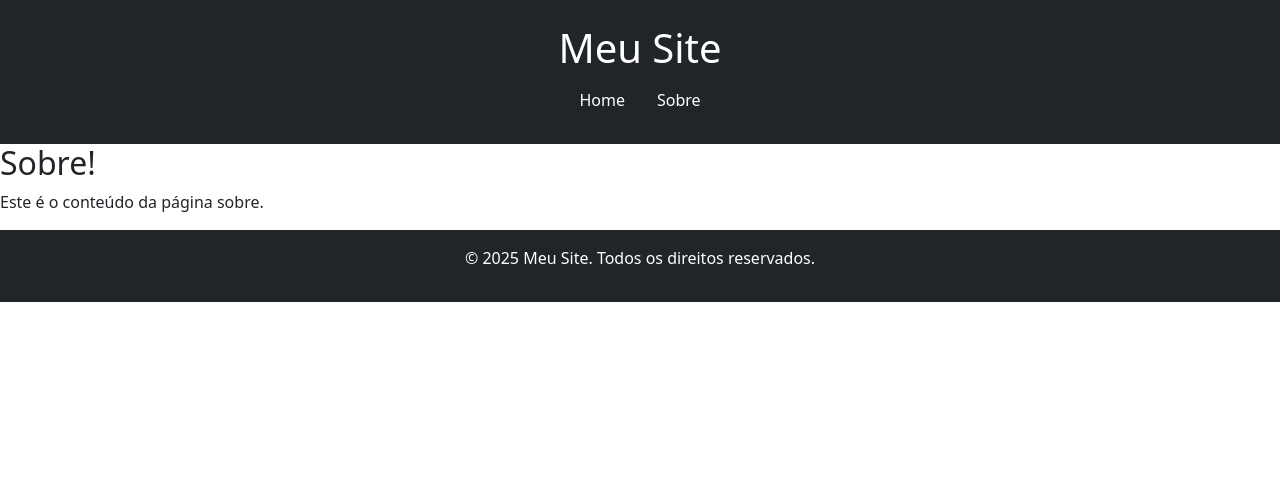
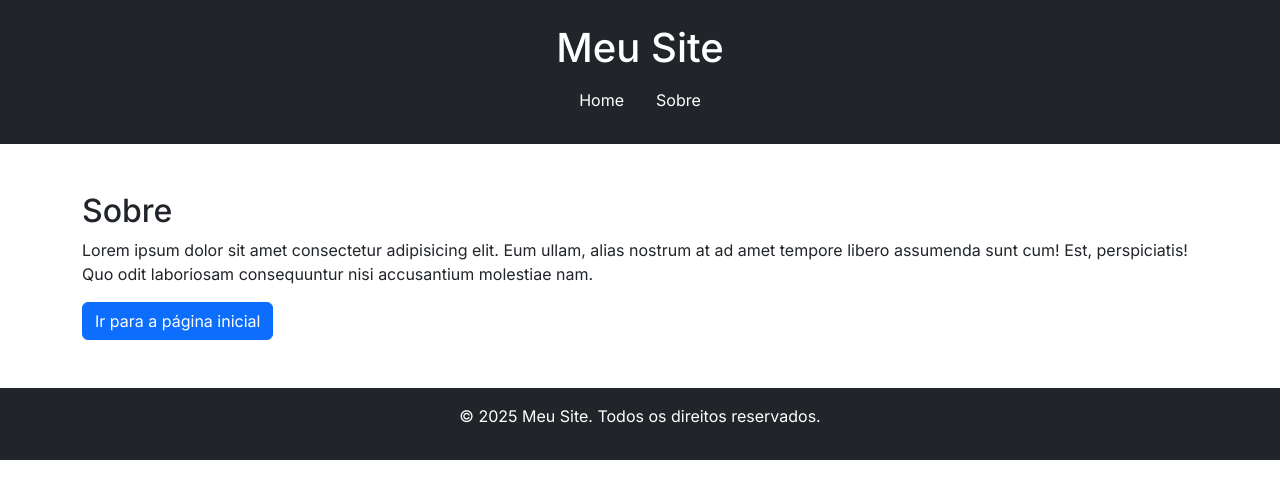
Before and after one commit to wesleypimentel/consiglog-site, a Jekyll site: the page built from sobre.html, in a window 1280 px wide. Shown: the top 499 px of the page. Built offline with Jekyll 4.4.1, drawn with Linux system fonts in a browser that asks for light colours.

Commit message:
CSS, JS e IMG local

```diff
--- a/_layouts/default.html
+++ b/_layouts/default.html
@@ -4,11 +4,16 @@
   <meta charset="utf-8">
   <title>{{ page.title }}</title>
   <link href="https://cdn.jsdelivr.net/npm/bootstrap@5.3.0/dist/css/bootstrap.min.css" rel="stylesheet">
+  <link rel="preconnect" href="https://fonts.googleapis.com">
+  <link rel="preconnect" href="https://fonts.gstatic.com" crossorigin>
+  <link href="https://fonts.googleapis.com/css2?family=Inter:ital,opsz,wght@0,14..32,100..900;1,14..32,100..900&display=swap" rel="stylesheet">
+  <link rel="stylesheet" href="{{ '/assets/main.css' | relative_url }}">
 </head>
 <body>
   {% include header.html %}
   {{ content }}
   {% include footer.html %}
   <script src="https://cdn.jsdelivr.net/npm/bootstrap@5.3.0/dist/js/bootstrap.bundle.min.js"></script>
+  <script src="{{ '/assets/main.js' | relative_url }}"></script>
 </body>
 </html>
--- a/_layouts/default.min.html
+++ b/_layouts/default.min.html
@@ -1 +1 @@
-<!DOCTYPE html>  <head> <meta charset="utf-8"> <title>{{ page.title }}</title> <link href="https://cdn.jsdelivr.net/npm/bootstrap@5.3.0/dist/css/bootstrap.min.css" rel="stylesheet"> </head> <body> {% include header.html %} {{ content }} {% include footer.html %} <script src="https://cdn.jsdelivr.net/npm/bootstrap@5.3.0/dist/js/bootstrap.bundle.min.js"></script>
+<!DOCTYPE html>  <head> <meta charset="utf-8"> <title>{{ page.title }}</title> <link href="https://cdn.jsdelivr.net/npm/bootstrap@5.3.0/dist/css/bootstrap.min.css" rel="stylesheet"> <link rel="preconnect" href="https://fonts.googleapis.com"> <link rel="preconnect" href="https://fonts.gstatic.com" crossorigin> <link href="https://fonts.googleapis.com/css2?family=Inter:ital,opsz,wght@0,14..32,100..900;1,14..32,100..900&display=swap" rel="stylesheet"> <link rel="stylesheet" href="{{ '/assets/main.css' | relative_url }}"> </head> <body> {% include header.html %} {{ content }} {% include footer.html %} <script src="https://cdn.jsdelivr.net/npm/bootstrap@5.3.0/dist/js/bootstrap.bundle.min.js"></script> <script src="{{ '/assets/main.js' | relative_url }}"></script>
--- /dev/null
+++ b/assets/main.css
@@ -0,0 +1,10 @@
+:root {
+  --font: "Inter";
+}
+html {
+  min-height: 100vh;
+}
+body {
+  min-height: 100vh;
+  font-family: var(--font);
+}
--- /dev/null
+++ b/assets/main.js
@@ -0,0 +1 @@
+console.log('JS funcionando!');
--- a/index.html
+++ b/index.html
@@ -7,4 +7,5 @@
   <h2>Bem-vindo à página inicial!</h2>
   <p>Este é o conteúdo da página inicial.</p>
   <a href="{{ '/sobre' | relative_url }}" class="btn btn-primary">Ir para Sobre</a>
+  <img src="{{ '/assets/img/exemplo.webp' }}" alt="Exemplo">
 </main>
--- a/index.min.html
+++ b/index.min.html
@@ -1 +1 @@
---- layout: default title: Página inicial --- <main class="container my-5"> <h2>Bem-vindo à página inicial!</h2> <p>Este é o conteúdo da página inicial.</p> <a href="{{ '/sobre' | relative_url }}" class="btn btn-primary">Ir para Sobre</a> </main>
+--- layout: default title: Página inicial --- <main class="container my-5"> <h2>Bem-vindo à página inicial!</h2> <p>Este é o conteúdo da página inicial.</p> <a href="{{ '/sobre' | relative_url }}" class="btn btn-primary">Ir para Sobre</a> <img src="{{ '/assets/img/exemplo.webp' }}" alt="Exemplo"> </main>
--- /dev/null
+++ b/sobre.html
@@ -0,0 +1,10 @@
+---
+layout: default
+title: Sobre
+---
+
+<main class="container my-5">
+  <h2>Sobre</h2>
+  <p>Lorem ipsum dolor sit amet consectetur adipisicing elit. Eum ullam, alias nostrum at ad amet tempore libero assumenda sunt cum! Est, perspiciatis! Quo odit laboriosam consequuntur nisi accusantium molestiae nam.</p>
+  <a href="{{ '/' | relative_url }}" class="btn btn-primary">Ir para a página inicial</a>
+</main>
--- a/sobre.markdown
+++ /dev/null
@@ -1,9 +0,0 @@
----
-layout: default
-title: Home
----
-
-<main>
-  <h2>Sobre!</h2>
-  <p>Este é o conteúdo da página sobre.</p>
-</main>
--- /dev/null
+++ b/sobre.min.html
@@ -0,0 +1 @@
+--- layout: default title: Sobre --- <main class="container my-5"> <h2>Sobre</h2> <p>Lorem ipsum dolor sit amet consectetur adipisicing elit. Eum ullam, alias nostrum at ad amet tempore libero assumenda sunt cum! Est, perspiciatis! Quo odit laboriosam consequuntur nisi accusantium molestiae nam.</p> <a href="{{ '/' | relative_url }}" class="btn btn-primary">Ir para a página inicial</a> </main>
```
Also changed, not shown: assets/img/exemplo.webp (added), assets/main.min.js (added).
